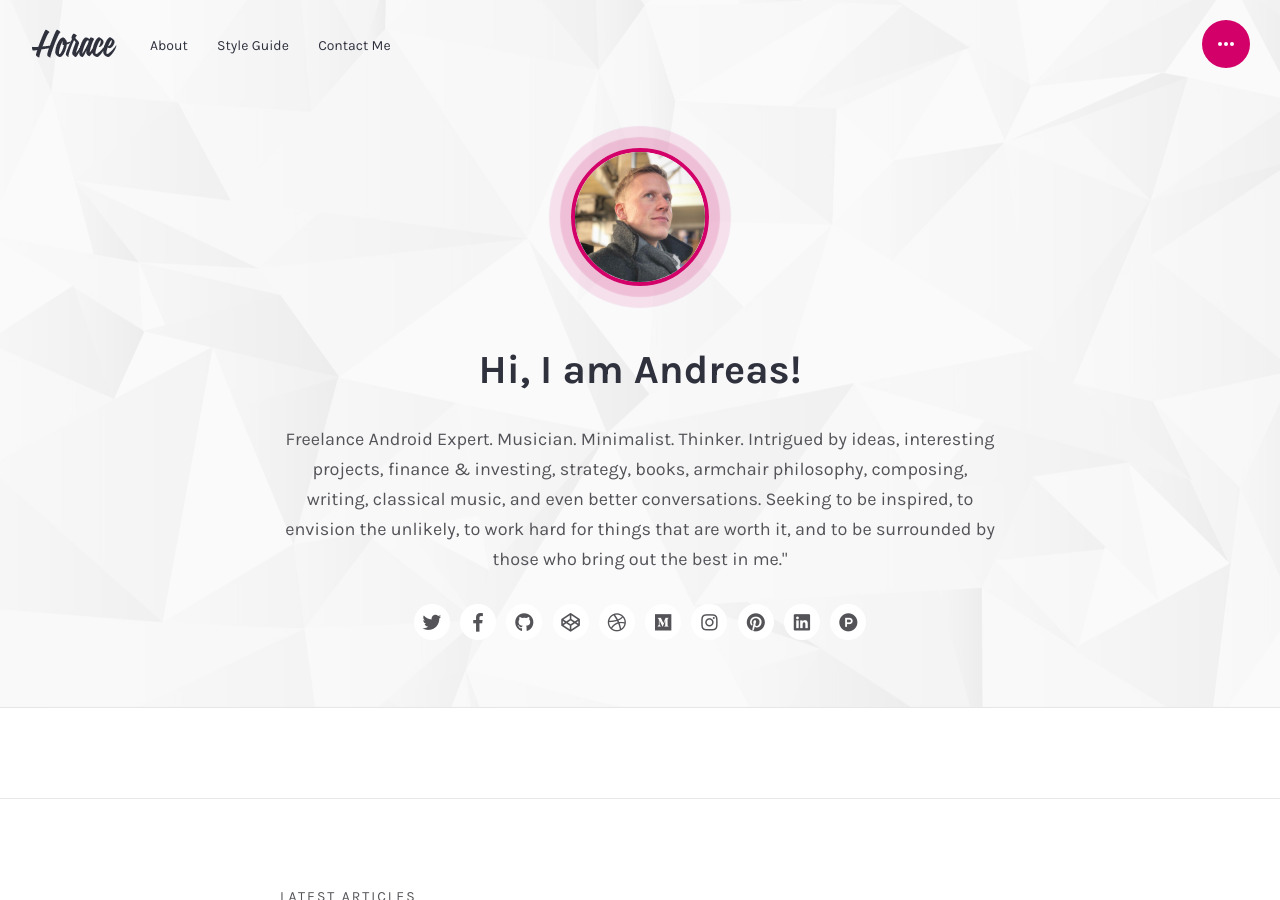
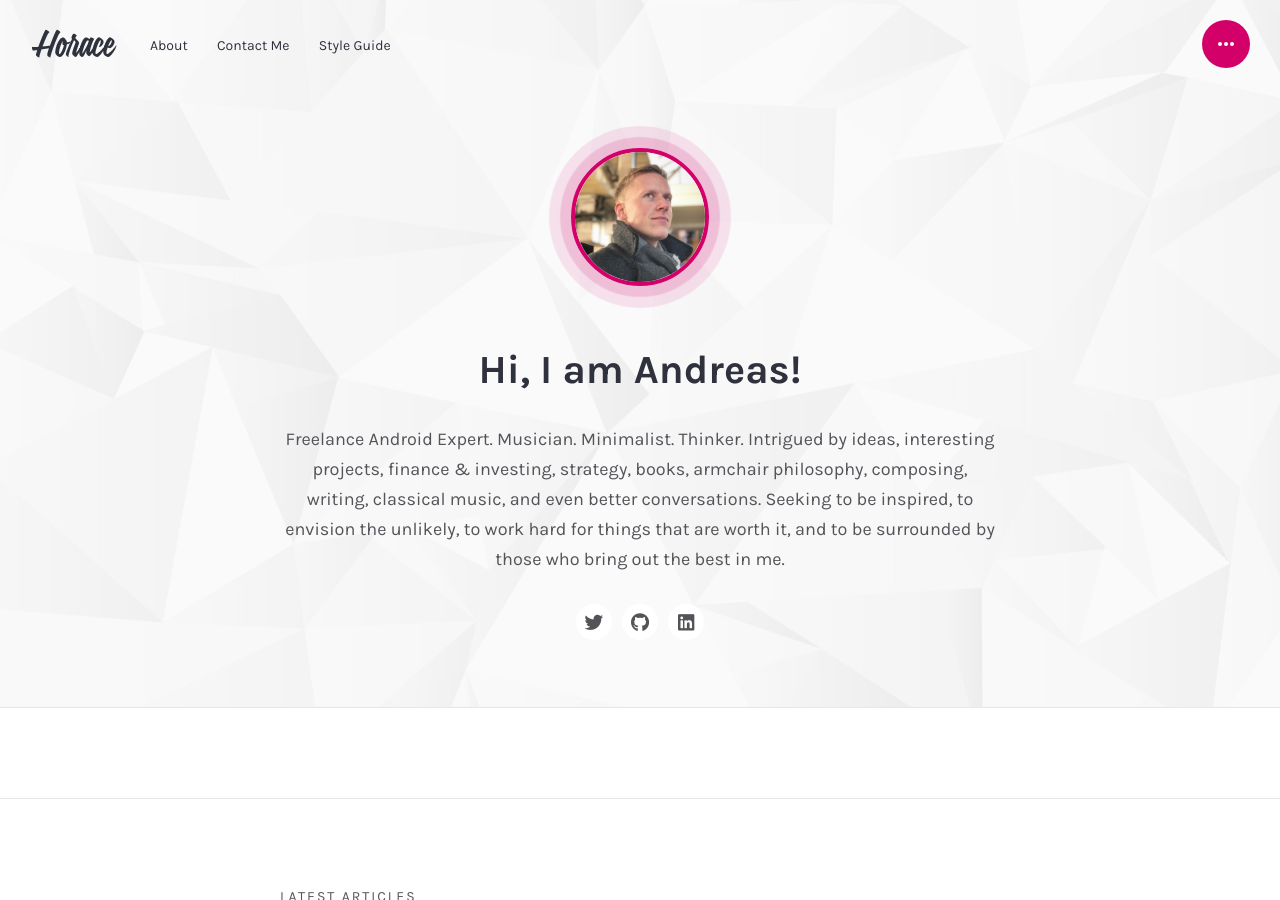
Before and after one commit to andreasschrade/andreasschrade.github.com, a Jekyll site: the page built from index.html, in a window 1280 px wide and 900 px high. Built offline with Jekyll 4.4.1, drawn with Linux system fonts in a browser that asks for light colours; some web fonts are replaced; the list of posts is cut into pages by our own code; some of the changed lines change nothing that is shown.

Commit message:
update bio

```diff
--- a/_config.yml
+++ b/_config.yml
@@ -20,34 +20,27 @@
   greetings: 'Hi, I am Andreas!'
   description: |
     Freelance Android Expert. Musician. Minimalist. Thinker.
-    Intrigued by ideas, interesting projects, finance & investing, strategy, books, armchair philosophy, composing, writing, classical music, and even better conversations. Seeking to be inspired, to envision the unlikely, to work hard for things that are worth it, and to be surrounded by those who bring out the best in me."
+    Intrigued by ideas, interesting projects, finance & investing, strategy, books, armchair philosophy, composing, writing, classical music, and even better conversations. Seeking to be inspired, to envision the unlikely, to work hard for things that are worth it, and to be surrounded by those who bring out the best in me.
   bio: 'Intrigued by ideas, interesting projects, finance & investing, strategy, books, armchair philosophy, composing, writing, classical music, and even better conversations. Seeking to be inspired, to envision the unlikely, to work hard for things that are worth it, and to be surrounded by those who bring out the best in me.'
 
 # Contact form setings
-email: youremail@email.com
+email: blog@andreas-schrade.de
 contact_page_description: "Horace theme comes with a contact form built-in. You can use this form with Formspree service and get up to 50 submissions for free. Also, you can easily switch to another service if you want."
 thankyou_page_description: "Your message has been successfully sent. We will contact you very soon!"
 
 # Social links
-twitter: 'username'
-facebook: 'username'
-github: 'username'
-codepen: 'username'
-dribbble: 'username'
-medium: '@username'
-instagram: 'username'
-pinterest: 'username'
-linkedin: 'username'
-producthunt: '@username'
+twitter: 'andreasschrade'
+github: 'andreasschrade'
+linkedin: 'andreasschrade'
 
 # Navigation
 navigation:
   - text: About
     url: /about/
+  - text: Contact Me
+    url: /contact/
   - text: Style Guide
     url: /style-guide/
-  - text: Contact Me
-    url: /contact/
 
 # Required Plugins
 plugins_dir:
```
